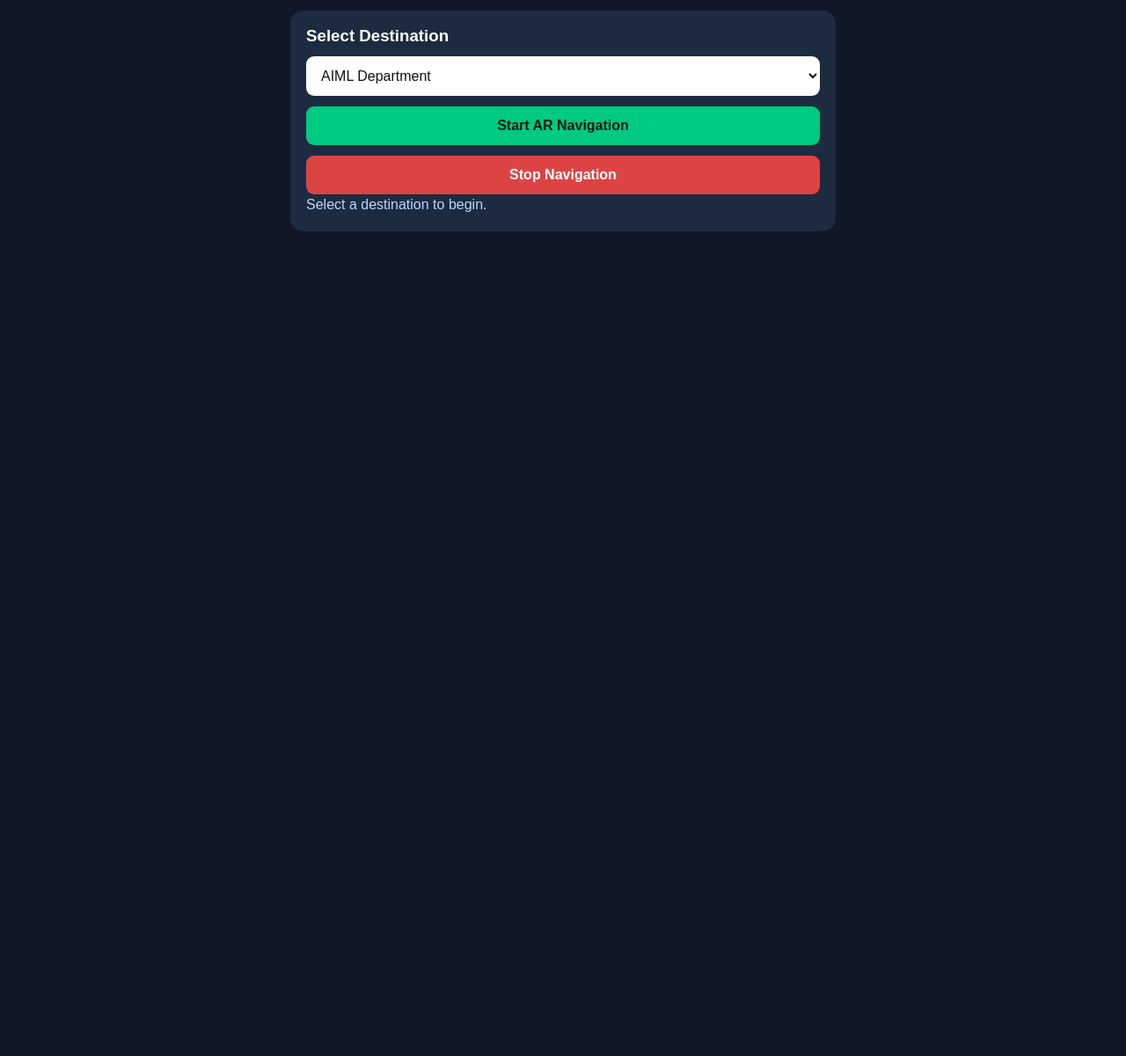
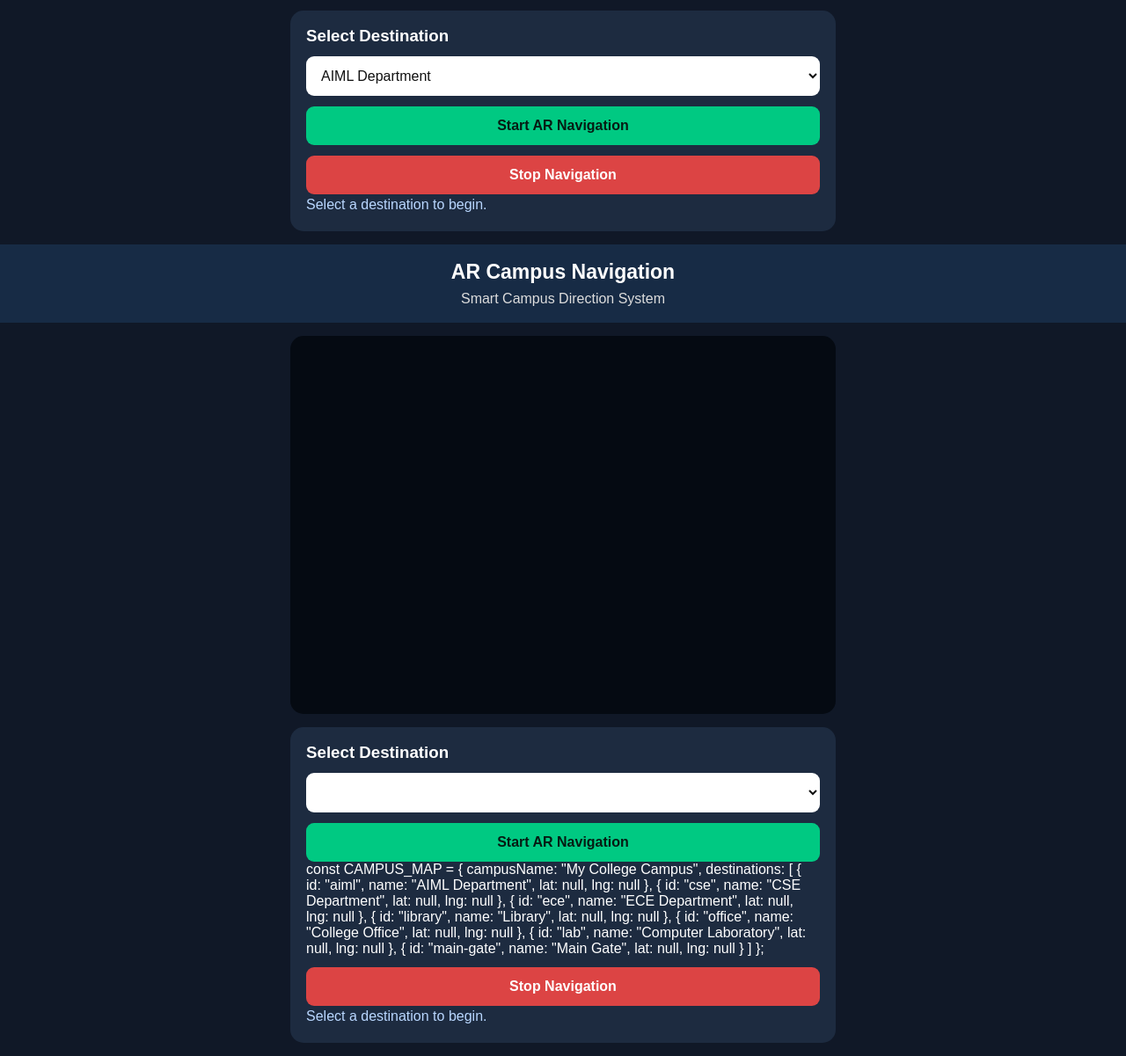
Before and after one commit to ftjoseph77-prog/Campus-navigation-, a plain HTML site: page index.html in a window 1280 px wide. Shown: the part 2874-4075 px from the top of the page at 88% size. Before the commit the page ends 3152 px from the top, so only its background shows below. Drawn offline with Linux system fonts and the light colour scheme.

Commit message:
Add AR Campus Navigation HTML structure

```diff
--- a/index.html
+++ b/index.html
@@ -419,3 +419,226 @@ Stop Navigation
 
 </body>
 </html>
+
+<!DOCTYPE html>
+<html lang="en">
+<head>
+<meta charset="UTF-8">
+<meta name="viewport" content="width=device-width, initial-scale=1.0">
+<title>AR Campus Navigation</title>
+
+<style>
+* { box-sizing: border-box; }
+
+body {
+  margin: 0;
+  font-family: Arial, sans-serif;
+  background: #101827;
+  color: white;
+}
+
+header {
+  padding: 18px;
+  text-align: center;
+  background: #172b45;
+}
+
+main {
+  max-width: 650px;
+  margin: auto;
+  padding: 15px;
+}
+
+h1 { font-size: 23px; }
+
+.camera {
+  position: relative;
+  height: 430px;
+  background: #050a12;
+  border-radius: 15px;
+  overflow: hidden;
+}
+
+video {
+  width: 100%;
+  height: 100%;
+  object-fit: cover;
+  display: none;
+}
+
+.overlay {
+  display: none;
+  position: absolute;
+  inset: 0;
+  pointer-events: none;
+}
+
+.arrow {
+  position: absolute;
+  top: 40%;
+  left: 50%;
+  transform: translate(-50%, -50%);
+  font-size: 85px;
+  color: #00ff9d;
+  text-shadow: 0 3px 15px black;
+}
+
+.info {
+  position: absolute;
+  bottom: 15px;
+  left: 10px;
+  right: 10px;
+  padding: 15px;
+  border-radius: 12px;
+  background: #101827dd;
+  text-align: center;
+}
+
+.panel {
+  background: #1d2b40;
+  padding: 18px;
+  margin-top: 15px;
+  border-radius: 15px;
+}
+
+select, button {
+  width: 100%;
+  padding: 13px;
+  margin-top: 12px;
+  border: 0;
+  border-radius: 9px;
+  font-size: 16px;
+}
+
+select {
+  background: #fff;
+  color: #111;
+}
+
+button {
+  background: #00c982;
+  color: #061b13;
+  font-weight: bold;
+  cursor: pointer;
+}
+
+.stop {
+  background: #dc4444;
+  color: white;
+}
+
+#status {
+  color: #b9d7ff;
+  line-height: 1.5;
+}
+</style>
+</head>
+
+<body>
+
+<header>
+<h1>AR Campus Navigation</h1>
+<p>Smart Campus Direction System</p>
+</header>
+
+<main>
+
+<div class="camera">
+
+<video id="camera" autoplay playsinline muted></video>
+
+<div class="overlay" id="overlay">
+
+<div class="arrow" id="arrow">➤</div>
+
+<div class="info">
+<h3 id="destinationName">Destination</h3>
+<p id="distance">Distance: --</p>
+<p id="direction">Direction: --</p>
+</div>
+
+</div>
+</div>
+
+<div class="panel">
+
+<h3>Select Destination</h3>
+
+<select id="destination">
+</select>
+
+<button id="startButton">
+Start AR Navigation
+</button>
+ const CAMPUS_MAP = {
+  campusName: "My College Campus",
+
+  destinations: [
+
+    {
+      id: "aiml",
+      name: "AIML Department",
+      lat: null,
+      lng: null
+    },
+
+    {
+      id: "cse",
+      name: "CSE Department",
+      lat: null,
+      lng: null
+    },
+
+    {
+      id: "ece",
+      name: "ECE Department",
+      lat: null,
+      lng: null
+    },
+
+    {
+      id: "library",
+      name: "Library",
+      lat: null,
+      lng: null
+    },
+
+    {
+      id: "office",
+      name: "College Office",
+      lat: null,
+      lng: null
+    },
+
+    {
+      id: "lab",
+      name: "Computer Laboratory",
+      lat: null,
+      lng: null
+    },
+
+    {
+      id: "main-gate",
+      name: "Main Gate",
+      lat: null,
+      lng: null
+    }
+
+  ]
+};
+
+<button class="stop" id="stopButton">
+Stop Navigation
+</button>
+
+<p id="status">Select a destination to begin.</p>
+
+</div>
+
+</main>
+
+<script src="campus-map.js"></script>
+<script src="ar-navigation.js"></script>
+
+</body>
+</html>
```
